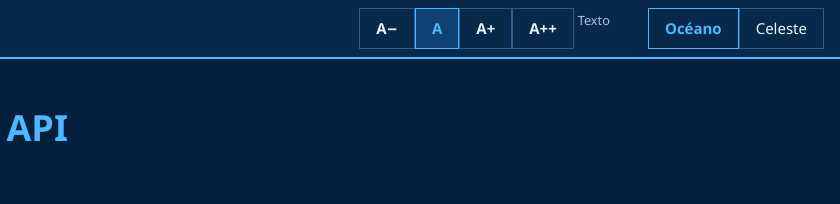
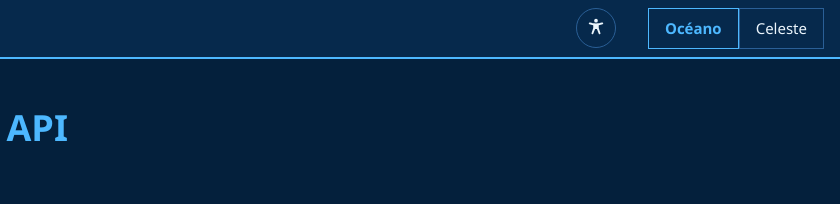
Before and after one commit to GVal24/bibliotech, a plain HTML site: page frontend/html/tests.html in a window 1280 px wide. Shown: the top 204 px of the page, 440-1280 px from the left. Drawn offline with Linux system fonts and the light colour scheme.

Commit message:
Accesibilidad: icono que despliega slider de tamano de texto (hasta 200%)
- fontSizeControl.js reescrito: boton-icono SVG de accesibilidad que abre un
  panel con deslizador 100%-200%, botones A-/A+/Restablecer y % actual.
- Cierra al hacer click fuera o con Escape.
- Estilos .bt-a11y* (panel flotante segun el tema) y ajuste para login/register.
- README actualizado.

```diff
--- a/frontend/css/style.css
+++ b/frontend/css/style.css
@@ -182,27 +182,88 @@ a:hover { color: var(--accent-strong); }
     font-weight: 700;
 }
 
-/* ---------- Control de tamaño de fuente (accesibilidad) ---------- */
-.bt-fontsize-label {
-    color: var(--text-muted);
-    font-size: .85rem;
-    margin: 0 6px 0 4px;
-    vertical-align: middle;
+/* ---------- Accesibilidad: control de tamaño de fuente ---------- */
+.bt-a11y {
+    position: relative;
+    display: inline-block;
 }
-.bt-fontsize-toggle {
+/* En login/register el contenedor va anclado arriba a la izquierda:
+   conservamos el posicionamiento absoluto de W3 y solo usamos el contenedor
+   como referencia para el panel. */
+.w3-display-topleft.bt-a11y {
+    position: absolute;
+}
+.w3-display-topleft.bt-a11y .bt-a11y-panel {
+    left: 0;
+    right: auto;
+}
+.bt-a11y-btn {
     background-color: transparent !important;
     color: var(--text) !important;
     border: 1px solid var(--border) !important;
+    border-radius: 50% !important;
     cursor: pointer;
-    font-weight: 600;
+    line-height: 0;
+    padding: 8px !important;
 }
-.bt-fontsize-toggle:hover { border-color: var(--accent) !important; color: var(--accent) !important; }
-.bt-fontsize-toggle.is-active {
+.bt-a11y-btn:hover { border-color: var(--accent) !important; color: var(--accent) !important; }
+.bt-a11y-btn.is-active {
     border-color: var(--accent) !important;
     color: var(--accent) !important;
-    background-color: var(--surface-2) !important;
+    box-shadow: 0 0 0 2px var(--accent);
+}
+
+/* Panel desplegable */
+.bt-a11y-panel {
+    display: none;
+    position: absolute;
+    right: 0;
+    top: calc(100% + 8px);
+    z-index: 1000;
+    min-width: 260px;
+    background-color: var(--surface);
+    border: 1px solid var(--border);
+    border-radius: 10px;
+    padding: 12px;
+    box-shadow: 0 10px 30px rgba(0,0,0,.35);
+}
+.bt-a11y-panel.is-open { display: block; }
+
+.bt-a11y-row {
+    display: flex;
+    align-items: center;
+    gap: 8px;
+}
+.bt-a11y-step {
+    background-color: transparent !important;
+    color: var(--text) !important;
+    border: 1px solid var(--border) !important;
     font-weight: 700;
+    padding: 4px 10px !important;
 }
+.bt-a11y-step:hover { border-color: var(--accent) !important; color: var(--accent) !important; }
+
+.bt-a11y-slider {
+    flex: 1;
+    accent-color: var(--accent);
+    cursor: pointer;
+    min-width: 90px;
+}
+.bt-a11y-value {
+    color: var(--text-muted);
+    font-size: .85rem;
+    min-width: 40px;
+    text-align: right;
+}
+.bt-a11y-reset {
+    margin-top: 10px;
+    width: 100%;
+    background-color: transparent !important;
+    color: var(--text-muted) !important;
+    border: 1px solid var(--border) !important;
+    font-size: .85rem;
+}
+.bt-a11y-reset:hover { color: var(--accent) !important; border-color: var(--accent) !important; }
 
 /* ---------- Landing / hero ---------- */
 .bt-hero {
--- a/frontend/js/utils/fontSizeControl.js
+++ b/frontend/js/utils/fontSizeControl.js
@@ -1,100 +1,176 @@
 /**
  * Bibliotech - Control de tamaño de fuente (accesibilidad).
  *
- * Pensado para personas con baja visión: permite agrandar o achicar el texto
- * de toda la página. Igual que el selector de tema, guarda la preferencia en
- * localStorage y la aplica lo antes posible para evitar parpadeos.
+ * Pensado para personas con baja visión. Muestra un ícono de accesibilidad en
+ * el navbar; al presionarlo se despliega un panel con un deslizador para
+ * agrandar el texto de todo el sitio hasta el 200%.
+ *
+ * Igual que el selector de tema, guarda la preferencia en localStorage y la
+ * aplica lo antes posible para evitar parpadeos.
  *
  * Implementación: se aplica `zoom` al <body>, lo que escala de forma uniforme
  * TODO el contenido (incluidos los componentes de W3.CSS, que fijan tamaños en
  * píxeles y no se ajustarían solo cambiando el font-size raíz).
- *
- * El valor activo se marca como [data-fontscale] en <html>.
  */
 (function () {
     'use strict';
 
     const STORAGE_KEY = 'bibliotech-fontscale';
-    const STEPS = [
-        { id: 'sm',   label: 'A−',  title: 'Reducir el tamaño del texto', zoom: 0.9 },
-        { id: 'base', label: 'A',   title: 'Tamaño de texto normal',      zoom: 1.0 },
-        { id: 'lg',   label: 'A+',  title: 'Aumentar el tamaño del texto', zoom: 1.15 },
-        { id: 'xl',   label: 'A++', title: 'Aumentar mucho el texto',      zoom: 1.3 }
-    ];
-    const DEFAULT_STEP = 'base';
+    const MIN = 100;   // %
+    const MAX = 200;   // %
+    const STEP = 10;   // %
+    const DEFAULT = 100;
 
-    function isValidStep(id) {
-        return STEPS.some(function (s) { return s.id === id; });
+    // ---------- Estado ----------
+    function clamp(value) {
+        const n = parseInt(value, 10);
+        if (isNaN(n)) return DEFAULT;
+        return Math.min(MAX, Math.max(MIN, n));
     }
 
-    function getSavedStep() {
+    function getSaved() {
         try {
             const saved = localStorage.getItem(STORAGE_KEY);
-            return isValidStep(saved) ? saved : DEFAULT_STEP;
+            return saved != null ? clamp(saved) : DEFAULT;
         } catch (e) {
-            return DEFAULT_STEP;
+            return DEFAULT;
         }
     }
 
-    function getZoom(id) {
-        const step = STEPS.find(function (s) { return s.id === id; });
-        return step ? step.zoom : 1.0;
+    function apply(value) {
+        const percent = clamp(value);
+        document.body.style.zoom = percent / 100;
+        document.documentElement.setAttribute('data-fontscale', percent);
     }
 
-    function applyStep(id) {
-        const zoom = getZoom(id);
-        document.documentElement.setAttribute('data-fontscale', id);
-        document.body.style.zoom = zoom;
+    function save(value) {
+        try { localStorage.setItem(STORAGE_KEY, clamp(value)); } catch (e) { /* ignora */ }
     }
 
-    function saveStep(id) {
-        try { localStorage.setItem(STORAGE_KEY, id); } catch (e) { /* ignora */ }
+    // ---------- Render ----------
+    // Ícono estándar de accesibilidad (persona con brazos abiertos).
+    const ICON_SVG =
+        '<svg viewBox="0 0 24 24" width="22" height="22" fill="currentColor" aria-hidden="true">' +
+        '<circle cx="12" cy="4" r="2"/>' +
+        '<path d="M12 7c-2.6 0-4.7-.4-6.5-1a1 1 0 1 0-.7 1.9c1.3.4 2.7.8 4.2 1v3.1l-1.8 5.5a1 1 0 1 0 1.9.6L11 13h2l1.9 5.1a1 1 0 1 0 1.9-.6L15 12V8.9c1.5-.2 2.9-.6 4.2-1a1 1 0 0 0-.7-1.9c-1.8.6-3.9 1-6.5 1z"/>' +
+        '</svg>';
+
+    function buildControl(container) {
+        container.classList.add('bt-a11y');
+
+        // Botón-ícono
+        const toggle = document.createElement('button');
+        toggle.type = 'button';
+        toggle.className = 'w3-button bt-a11y-btn';
+        toggle.title = 'Opciones de accesibilidad';
+        toggle.setAttribute('aria-label', 'Opciones de accesibilidad');
+        toggle.setAttribute('aria-expanded', 'false');
+        toggle.innerHTML = ICON_SVG;
+
+        // Panel desplegable
+        const panel = document.createElement('div');
+        panel.className = 'bt-a11y-panel';
+        panel.setAttribute('role', 'group');
+        panel.setAttribute('aria-label', 'Tamaño del texto');
+
+        const row = document.createElement('div');
+        row.className = 'bt-a11y-row';
+
+        const reduceBtn = document.createElement('button');
+        reduceBtn.type = 'button';
+        reduceBtn.className = 'w3-button bt-a11y-step';
+        reduceBtn.textContent = 'A-';
+        reduceBtn.title = 'Reducir el tamaño del texto';
+
+        const slider = document.createElement('input');
+        slider.type = 'range';
+        slider.className = 'bt-a11y-slider';
+        slider.min = String(MIN);
+        slider.max = String(MAX);
+        slider.step = String(STEP);
+        slider.value = String(getSaved());
+        slider.setAttribute('aria-label', 'Porcentaje del tamaño del texto');
+
+        const increaseBtn = document.createElement('button');
+        increaseBtn.type = 'button';
+        increaseBtn.className = 'w3-button bt-a11y-step';
+        increaseBtn.textContent = 'A+';
+        increaseBtn.title = 'Aumentar el tamaño del texto';
+
+        const valueLabel = document.createElement('span');
+        valueLabel.className = 'bt-a11y-value';
+
+        const resetBtn = document.createElement('button');
+        resetBtn.type = 'button';
+        resetBtn.className = 'w3-button bt-a11y-reset';
+        resetBtn.textContent = 'Restablecer';
+        resetBtn.title = 'Volver al tamaño normal (100%)';
+
+        row.append(reduceBtn, slider, increaseBtn, valueLabel);
+        panel.append(row, resetBtn);
+        container.append(toggle, panel);
+
+        // ---------- Interacción ----------
+        function setValue(value, fromSlider) {
+            const percent = clamp(value);
+            apply(percent);
+            save(percent);
+            if (!fromSlider) slider.value = String(percent);
+            valueLabel.textContent = percent + '%';
+            toggle.classList.toggle('is-active', percent !== DEFAULT);
+        }
+
+        toggle.addEventListener('click', function (e) {
+            e.stopPropagation();
+            const open = panel.classList.toggle('is-open');
+            toggle.setAttribute('aria-expanded', open ? 'true' : 'false');
+        });
+
+        // Cerrar al hacer click fuera
+        document.addEventListener('click', function (e) {
+            if (!container.contains(e.target)) {
+                panel.classList.remove('is-open');
+                toggle.setAttribute('aria-expanded', 'false');
+            }
+        });
+        // Cerrar con Escape
+        document.addEventListener('keydown', function (e) {
+            if (e.key === 'Escape') {
+                panel.classList.remove('is-open');
+                toggle.setAttribute('aria-expanded', 'false');
+            }
+        });
+
+        slider.addEventListener('input', function () {
+            setValue(slider.value, true);
+        });
+        reduceBtn.addEventListener('click', function () {
+            setValue(getSaved() - STEP, false);
+        });
+        increaseBtn.addEventListener('click', function () {
+            setValue(getSaved() + STEP, false);
+        });
+        resetBtn.addEventListener('click', function () {
+            setValue(DEFAULT, false);
+        });
+
+        // Valor inicial
+        valueLabel.textContent = getSaved() + '%';
     }
 
-    // 1) Aplicar cuanto antes (el <script> va en el <head>, el body todavía
-    //    no existe, así que esperamos a que el DOM esté listo).
+    // 1) Aplicar cuanto antes posible (esperando al DOM para tocar <body>).
     document.addEventListener('DOMContentLoaded', function () {
-        applyStep(getSavedStep());
+        apply(getSaved());
 
-        // 2) Crear los botones donde se pidan.
+        // 2) Crear el control donde se pida.
         const containers = document.querySelectorAll('[data-fontsize-toggle]');
-        containers.forEach(function (container) {
-            const label = document.createElement('span');
-            label.className = 'bt-fontsize-label';
-            label.textContent = 'Texto';
-            container.appendChild(label);
-
-            STEPS.forEach(function (step) {
-                const btn = document.createElement('button');
-                btn.type = 'button';
-                btn.className = 'w3-bar-item w3-button bt-fontsize-toggle';
-                btn.textContent = step.label;
-                btn.title = step.title;
-                btn.setAttribute('aria-label', step.title);
-                btn.addEventListener('click', function () {
-                    applyStep(step.id);
-                    saveStep(step.id);
-                    highlightActive(container);
-                });
-                container.appendChild(btn);
-            });
-            highlightActive(container);
-        });
+        containers.forEach(buildControl);
     });
 
-    function highlightActive(container) {
-        const current = document.documentElement.getAttribute('data-fontscale');
-        container.querySelectorAll('.bt-fontsize-toggle').forEach(function (btn) {
-            const isActive = STEPS.some(function (s) {
-                return s.id === current && btn.textContent === s.label;
-            });
-            btn.classList.toggle('is-active', isActive);
-        });
-    }
-
     window.BibliotechFontSize = {
-        steps: STEPS,
-        get: getSavedStep,
-        set: function (id) { if (isValidStep(id)) { applyStep(id); saveStep(id); } }
+        min: MIN,
+        max: MAX,
+        get: getSaved,
+        set: function (v) { apply(v); save(v); }
     };
 })();
```
Also changed, not shown: README.md.
